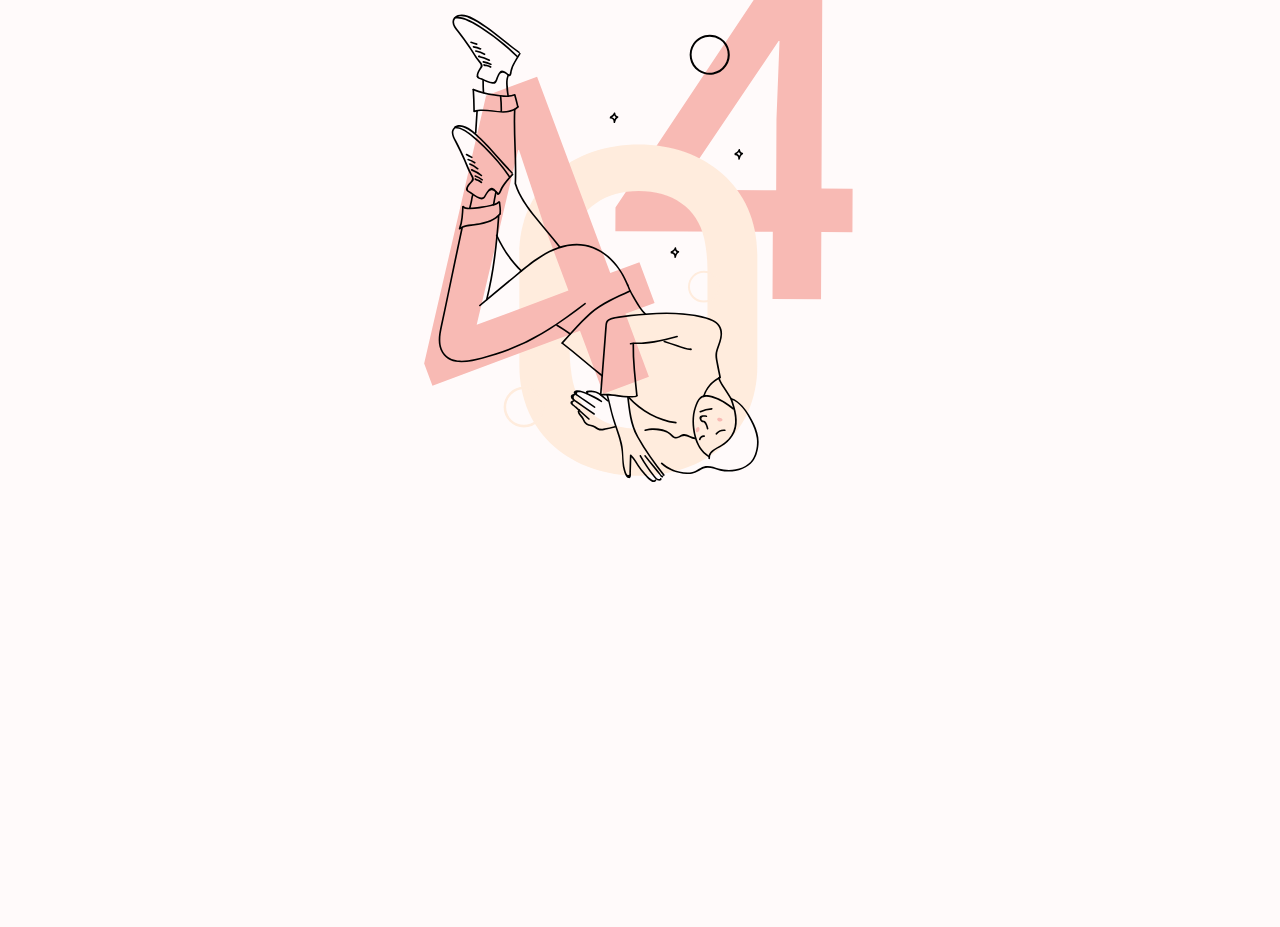
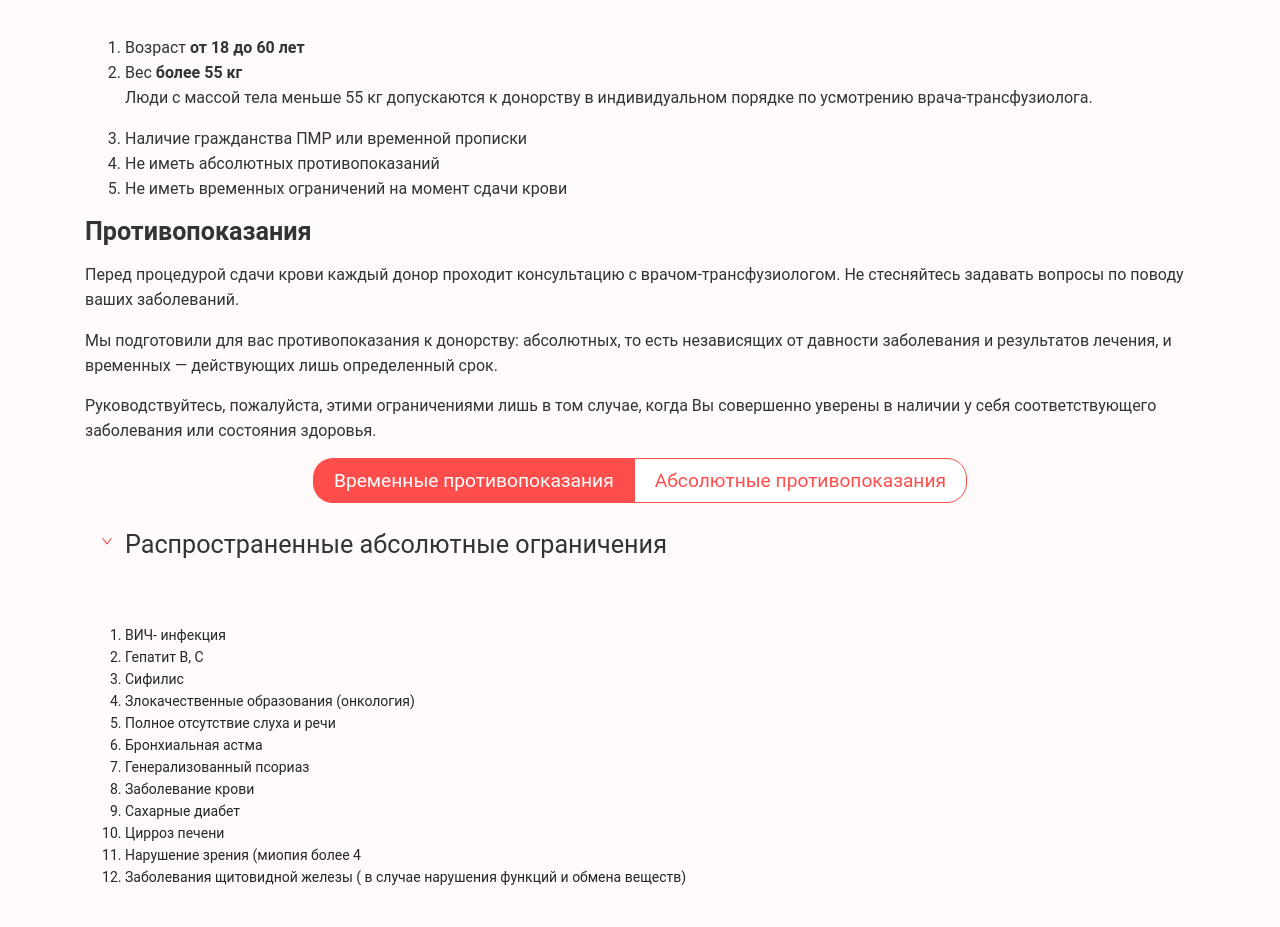
Before and after one commit to Donormd/donor.md-frontend, a Next.js app: page /articles/minimum-requirements-for-donor in a window 1280 px wide. Before the commit this address had no page. Shown: the part 180-1107 px from the top of the page. Before the commit the page ends 800 px from the top, so only its background shows below. Built offline with nearby package versions, Linux system fonts and the light colour scheme.

Commit message:
added page MinimumRequirementsForDonor

```diff
--- /dev/null
+++ b/pages/articles/minimum-requirements-for-donor.tsx
@@ -0,0 +1,98 @@
+/* eslint-disable no-console */
+import React from 'react';
+import styled from 'styled-components';
+import HeaderContentFooter from '../../layouts/header-content-footer';
+import { Container } from '../../layouts/container';
+import { Paragraph as PH, Title as TL, Accordion } from '../../components/UI';
+import ButtonGroup from '../../components/UI/button-group';
+
+const Paragraph = styled(PH)`
+  margin-bottom: 15px;
+`;
+
+const Title = styled(TL)`
+  margin-bottom: 15px;
+  &:first-child {
+    margin-bottom: 40px;
+  }
+`;
+
+const buttons = [
+  { key: 1, text: 'Временные противопоказания' },
+  { key: 2, text: 'Абсолютные  противопоказания' },
+];
+
+const MinimumRequirementsForDonor: React.FC = (): JSX.Element => {
+  return (
+    <HeaderContentFooter background='/images/pages/welcome.png'>
+      <Container>
+        <Title bold>Минимальные требования к донору</Title>
+        <ol>
+          <li>
+            Возраст <b>от 18 до 60 лет</b>
+          </li>
+          <li>
+            Вес <b>более 55 кг</b>
+          </li>
+          <Paragraph>
+            Люди с массой тела меньше 55 кг допускаются к донорству в индивидуальном порядке по
+            усмотрению врача-трансфузиолога.
+          </Paragraph>
+          <li>Наличие гражданства ПМР или временной прописки</li>
+          <li>Не иметь абсолютных противопоказаний</li>
+          <li>Не иметь временных ограничений на момент сдачи крови</li>
+        </ol>
+        <Title as='h3' bold>
+          Противопоказания
+        </Title>
+        <Paragraph>
+          Перед процедурой сдачи крови каждый донор проходит консультацию с врачом-трансфузиологом.
+          Не стесняйтесь задавать вопросы по поводу ваших заболеваний.
+        </Paragraph>
+        <Paragraph>
+          Мы подготовили для вас противопоказания к донорству: абсолютных, то есть независящих от
+          давности заболевания и результатов лечения, и временных — действующих лишь определенный
+          срок.
+        </Paragraph>
+        <Paragraph>
+          Руководствуйтесь, пожалуйста, этими ограничениями лишь в том случае, когда Вы совершенно
+          уверены в наличии у себя соответствующего заболевания или состояния здоровья.
+        </Paragraph>
+        <div>
+          <ButtonGroup buttons={buttons} handleClick={(args) => console.log('---> ', args)} />
+          <Accordion ghost defaultActiveKey={1}>
+            <Accordion.Panel
+              key={1}
+              header={<Title as='h3'>Распространенные абсолютные ограничения</Title>}
+            >
+              <ol>
+                <li>ВИЧ- инфекция</li>
+                <li>Гепатит В, С</li>
+                <li>Сифилис</li>
+                <li>Злокачественные образования (онкология)</li>
+                <li>Полное отсутствие слуха и речи</li>
+                <li>Бронхиальная астма</li>
+                <li>Генерализованный псориаз</li>
+                <li>Заболевание крови</li>
+                <li>Сахарные диабет</li>
+                <li>Цирроз печени</li>
+                <li>Нарушение зрения (миопия более 4</li>
+                <li>
+                  Заболевания щитовидной железы ( в случае нарушения функций и обмена веществ)
+                </li>
+              </ol>
+            </Accordion.Panel>
+            <Accordion.Panel key={2} header={<Title as='h3'>Инфекционные заболевания</Title>}>
+              lorem
+            </Accordion.Panel>
+            <Accordion.Panel key={2} header={<Title as='h3'>Паразитарные заболевания</Title>}>
+              lorem
+            </Accordion.Panel>
+          </Accordion>
+        </div>
+      </Container>
+    </HeaderContentFooter>
+  );
+};
+
+export default MinimumRequirementsForDonor;
```
Also changed, not shown: public/images/pages/articles/about-donation/donation-questions.svg (added).
